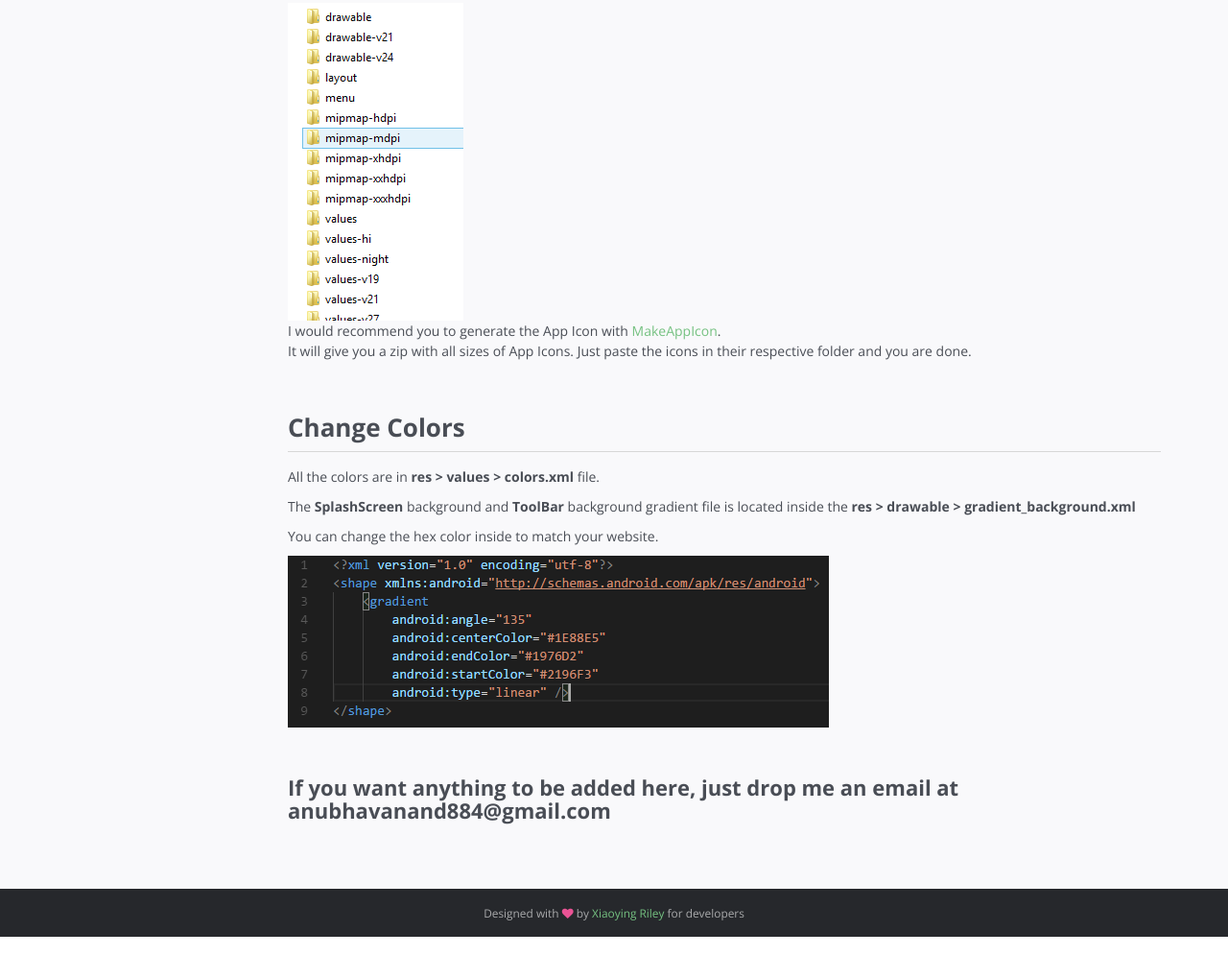
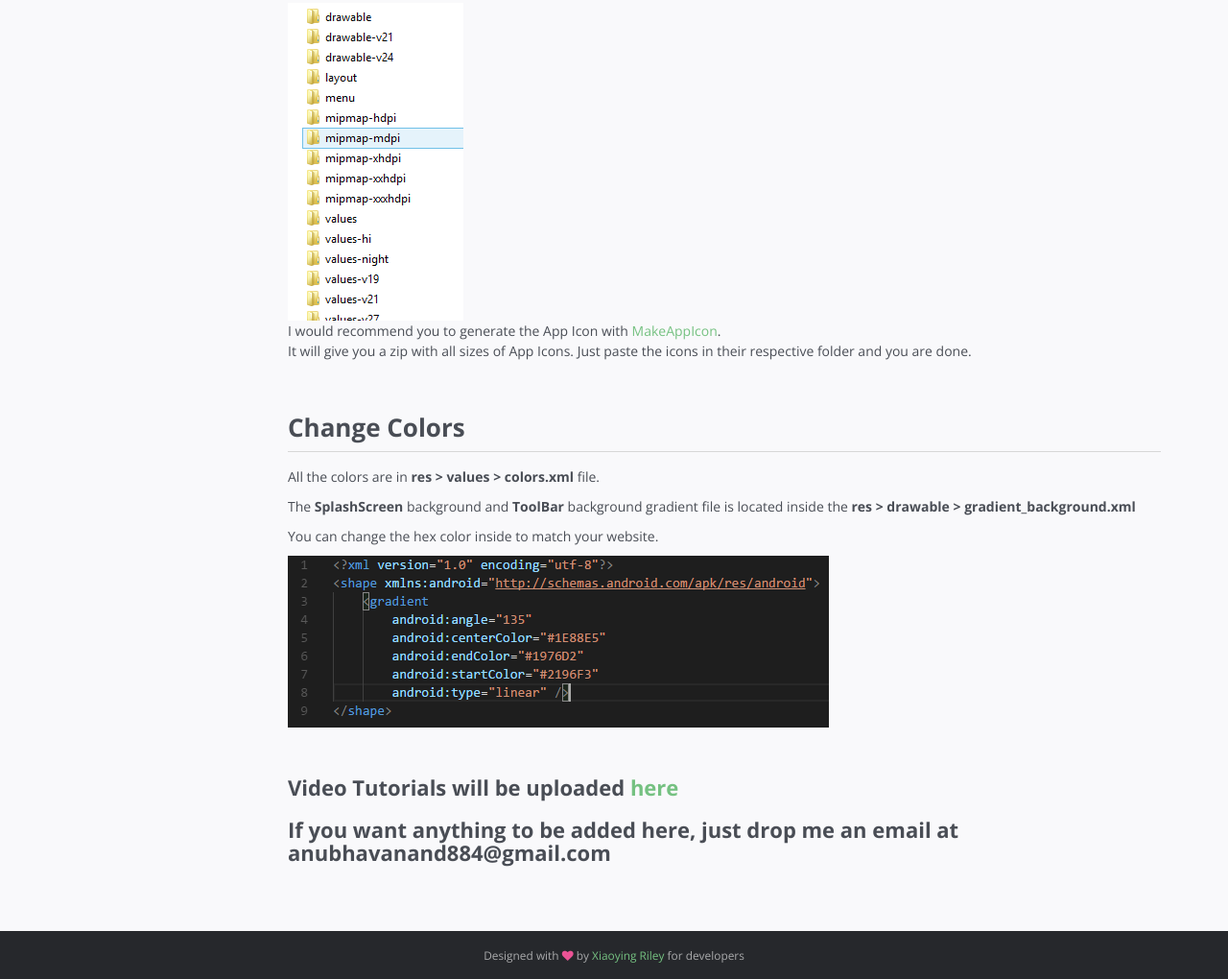
Before and after one commit to ItsAnubhav/itsanubhav.github.io, a plain HTML site: page wordroid/docs/start.html in a window 1280 px wide. Shown: the part 10055-11075 px from the top of the page at 96% size. Before the commit the page ends 11031 px from the top, so only its background shows below. Drawn offline with nearby package versions, Linux system fonts and the light colour scheme; a web font is replaced by a local one.

Commit message:
Added Video Link

```diff
--- a/wordroid/docs/start.html
+++ b/wordroid/docs/start.html
@@ -381,6 +381,7 @@ public static final int interstitialAdInterval = 120; //Shows interstitial ads e
                                     <img src="assets/images/gradient-color.png">
                                 </div>
                             </section>
+                            <h2>Video Tutorials will be uploaded <a href="https://www.youtube.com/channel/UCNhT2txZHDfeIS0g7ZK7uRg/videos">here</a></h2>
                             <h2>If you want anything to be added here, just drop me an email at anubhavanand884@gmail.com</h2>
                         </div><!--//content-inner-->
                     </div><!--//doc-content-->
```
